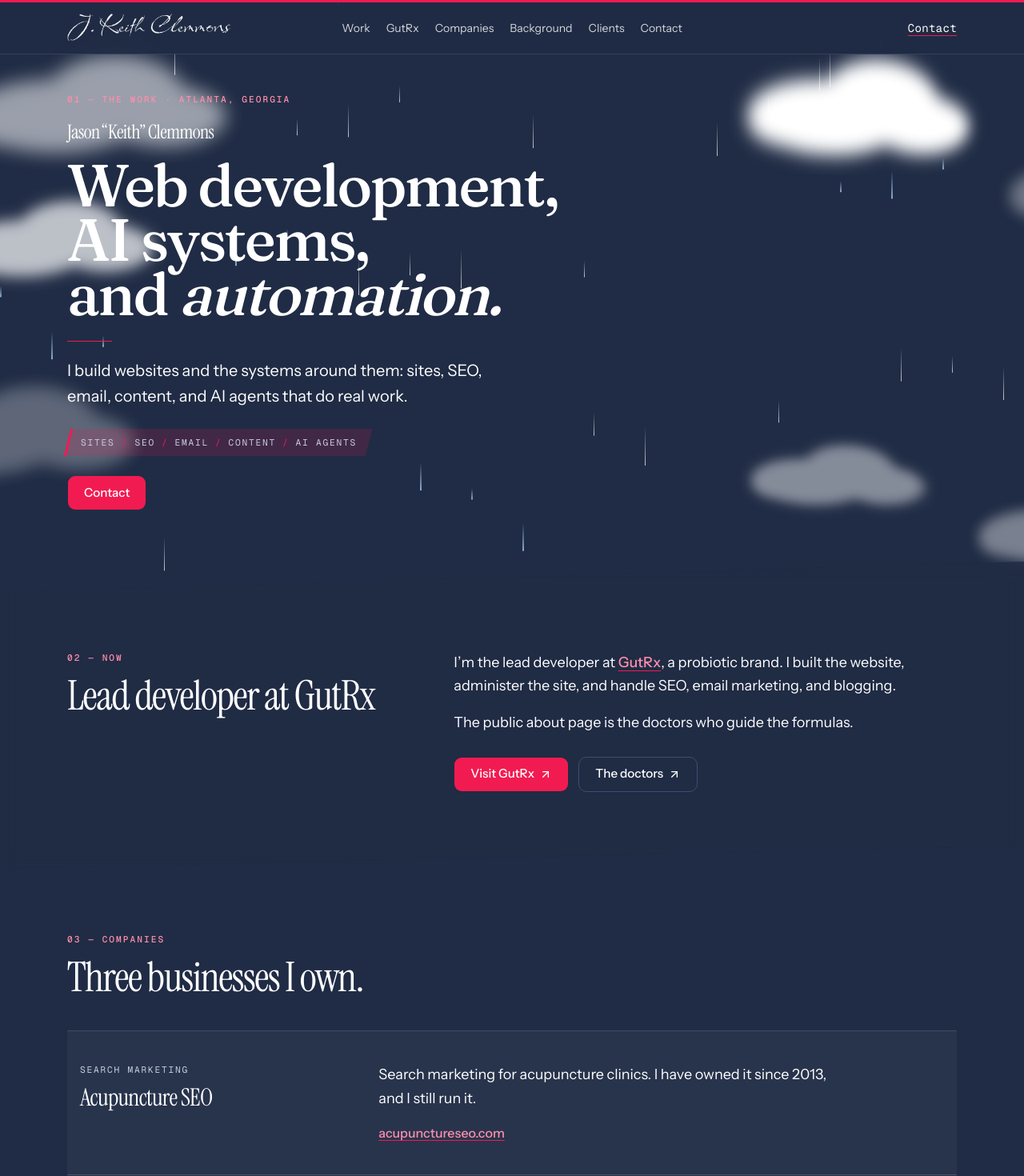
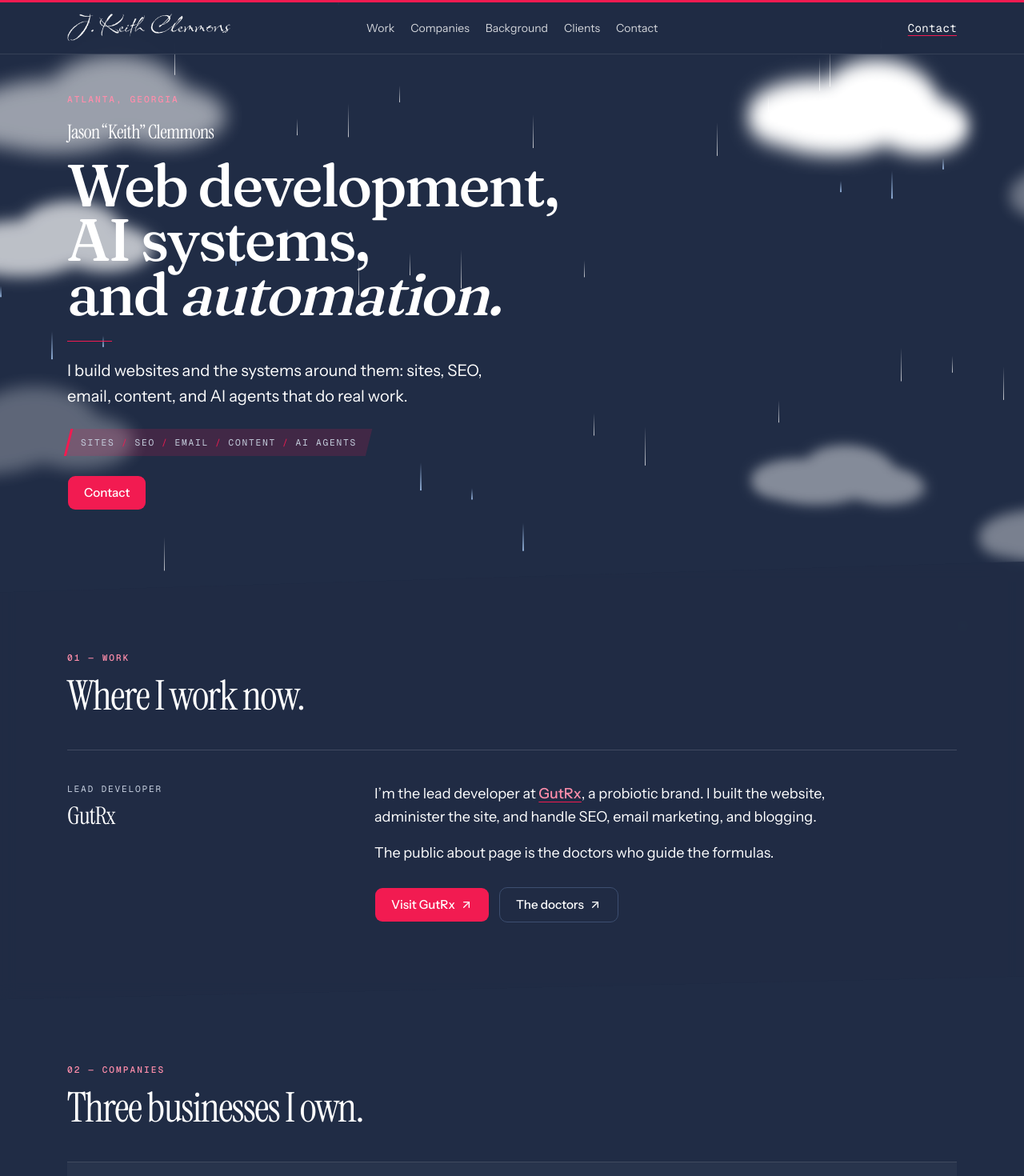
Before and after one commit to KeithClemmons/keith-folio, a Next.js app: page / in a window 1280 px wide. Shown: the top 1470 px of the page at 80% size. Built offline with nearby package versions, Linux system fonts and the light colour scheme.

Commit message:
Start Work below the hero and fold GutRx into it
Co-authored-by: keith.clemmons <keith.clemmons@gmail.com>

```diff
--- a/app/page.tsx
+++ b/app/page.tsx
@@ -43,14 +43,10 @@ export default function Home() {
   return (
     <>
       <main className="relative z-[1] flex-1">
-        <section id="work" tabIndex={-1} className="hero-sky outline-none">
+        <section id="top" className="hero-sky">
           <StormStage />
           <div className="relative z-10 mx-auto max-w-6xl px-5 pt-10 pb-14 md:pt-12 md:pb-16">
-            <Eyebrow>
-              01 — The work
-              <span aria-hidden="true"> · </span>
-              {person.location}
-            </Eyebrow>
+            <Eyebrow>{person.location}</Eyebrow>
             <p className="mt-4 font-serif text-2xl tracking-tight text-white">
               {person.name}
             </p>
@@ -86,22 +82,31 @@ export default function Home() {
           </div>
         </section>
 
-        <section id="gutrx" className="slant-panel">
-          <div className="mx-auto grid max-w-6xl gap-8 px-5 pt-20 pb-16 md:grid-cols-12 md:gap-12 md:pt-28 md:pb-24">
-            <div className="md:col-span-5">
-              <Eyebrow>02 — Now</Eyebrow>
-              <h2 className="mt-3 font-serif text-[clamp(2rem,4vw,3.25rem)] leading-[1.05] tracking-[-0.03em]">
-                Lead developer at GutRx
+        <section id="work" tabIndex={-1} className="slant-panel outline-none">
+          <div className="mx-auto max-w-6xl px-5 pt-20 pb-16 md:pt-28 md:pb-24">
+            <Eyebrow>01 — Work</Eyebrow>
+            <h2 className="mt-3 max-w-3xl font-serif text-[clamp(2rem,4vw,3.25rem)] leading-[1.05] tracking-[-0.03em]">
+              Where I work now.
             </h2>
+
+            <article
+              id="gutrx"
+              className="mt-10 grid gap-4 border-t border-white/15 pt-8 md:grid-cols-12 md:gap-10 md:pt-10"
+            >
+              <div className="md:col-span-4">
+                <p className="font-mono text-[0.7rem] uppercase tracking-[0.16em] text-[#c5cedd]">
+                  Lead developer
+                </p>
+                <h3 className="mt-2 font-serif text-3xl tracking-tight">GutRx</h3>
               </div>
-            <div className="md:col-span-7">
-              <p className="text-lg leading-relaxed">
+              <div className="md:col-span-8">
+                <p className="max-w-xl text-lg leading-relaxed">
                   I’m the lead developer at{" "}
                   <ExternalAnchor href={links.gutrx}>GutRx</ExternalAnchor>, a
                   probiotic brand. I built the website, administer the site, and
                   handle SEO, email marketing, and blogging.
                 </p>
-              <p className="mt-4 text-lg leading-relaxed">
+                <p className="mt-4 max-w-xl text-lg leading-relaxed">
                   The public about page is the doctors who guide the formulas.
                 </p>
                 <div className="mt-7 flex flex-col gap-3 sm:flex-row sm:flex-wrap">
@@ -118,12 +123,13 @@ export default function Home() {
                   </LinkButton>
                 </div>
               </div>
+            </article>
           </div>
         </section>
 
         <section id="companies">
           <div className="mx-auto max-w-6xl px-5 py-14 md:py-20">
-            <Eyebrow>03 — Companies</Eyebrow>
+            <Eyebrow>02 — Companies</Eyebrow>
             <h2 className="mt-3 max-w-3xl font-serif text-[clamp(2rem,4vw,3.25rem)] leading-[1.05] tracking-[-0.03em]">
               Three businesses I own.
             </h2>
@@ -215,7 +221,7 @@ export default function Home() {
 
         <section id="background" className="slant-panel-alt rise">
           <div className="mx-auto max-w-6xl px-5 pt-16 pb-20 md:pt-24 md:pb-28">
-            <Eyebrow>04 — Background</Eyebrow>
+            <Eyebrow>03 — Background</Eyebrow>
             <h2 className="mt-3 max-w-3xl font-serif text-[clamp(2rem,4vw,3.25rem)] leading-[1.05] tracking-[-0.03em]">
               Web design, marketing, and IT since 2009.
             </h2>
@@ -235,7 +241,7 @@ export default function Home() {
 
         <section id="clients" className="rise">
           <div className="mx-auto max-w-6xl px-5 py-14 md:py-20">
-            <Eyebrow>05 — In their words</Eyebrow>
+            <Eyebrow>04 — In their words</Eyebrow>
             <h2 className="mt-3 font-serif text-[clamp(2rem,4vw,3.25rem)] leading-[1.05] tracking-[-0.03em]">
               What clients have said.
             </h2>
@@ -263,7 +269,7 @@ export default function Home() {
 
         <section id="contact" className="rise bg-[#202c45] text-white">
           <div className="mx-auto max-w-6xl px-5 py-16 md:py-24">
-            <Eyebrow className="text-[#ff8eab]">06 — Contact</Eyebrow>
+            <Eyebrow className="text-[#ff8eab]">05 — Contact</Eyebrow>
             <h2 className="mt-3 font-serif text-[clamp(2rem,4vw,3.25rem)] leading-[1.05] tracking-[-0.03em]">
               {person.locationShort}
             </h2>
--- a/lib/site.ts
+++ b/lib/site.ts
@@ -23,7 +23,6 @@ export const links = {
 
 export const nav = [
   { href: "index.html#work", label: "Work" },
-  { href: "index.html#gutrx", label: "GutRx" },
   { href: "index.html#companies", label: "Companies" },
   { href: "index.html#background", label: "Background" },
   { href: "index.html#clients", label: "Clients" },
```
Lines whose indentation alone changed are shown as unchanged.
